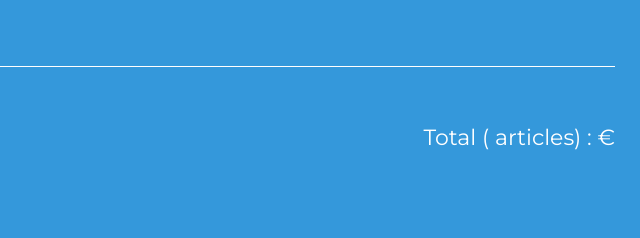
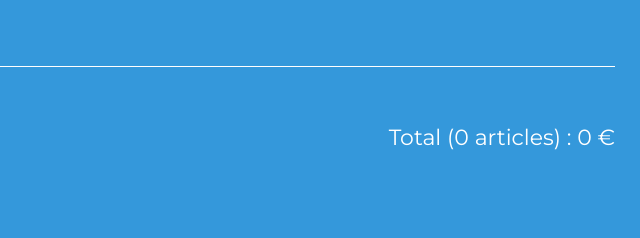
Before and after one commit to axelfayet97/AxelFayet_5_14012022, a plain HTML site: page P5-Dev-Web-Kanap/front/html/cart.html in a window 1280 px wide. Shown: the part 940-1178 px from the top of the page, 640-1280 px from the left. Drawn offline with Linux system fonts and the light colour scheme.

Commit message:
set values to 0 in .cart__price

```diff
--- a/P5-Dev-Web-Kanap/front/html/cart.html
+++ b/P5-Dev-Web-Kanap/front/html/cart.html
@@ -71,7 +71,7 @@
               </article> -->
             </section>
             <div class="cart__price">
-              <p>Total (<span id="totalQuantity"><!-- 2 --></span> articles) : <span id="totalPrice"><!-- 84,00 --></span> €</p>
+              <p>Total (<span id="totalQuantity">0</span> articles) : <span id="totalPrice">0</span> €</p>
             </div>
             <div class="cart__order">
               <form method="get" class="cart__order__form">
```
